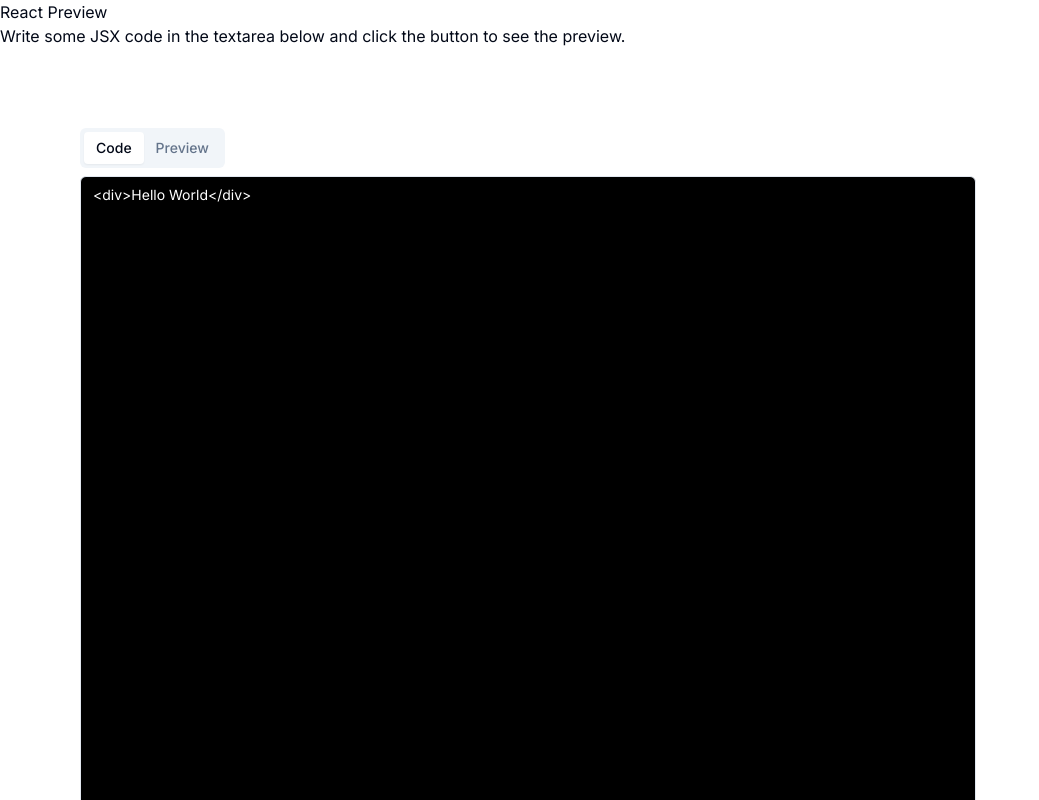
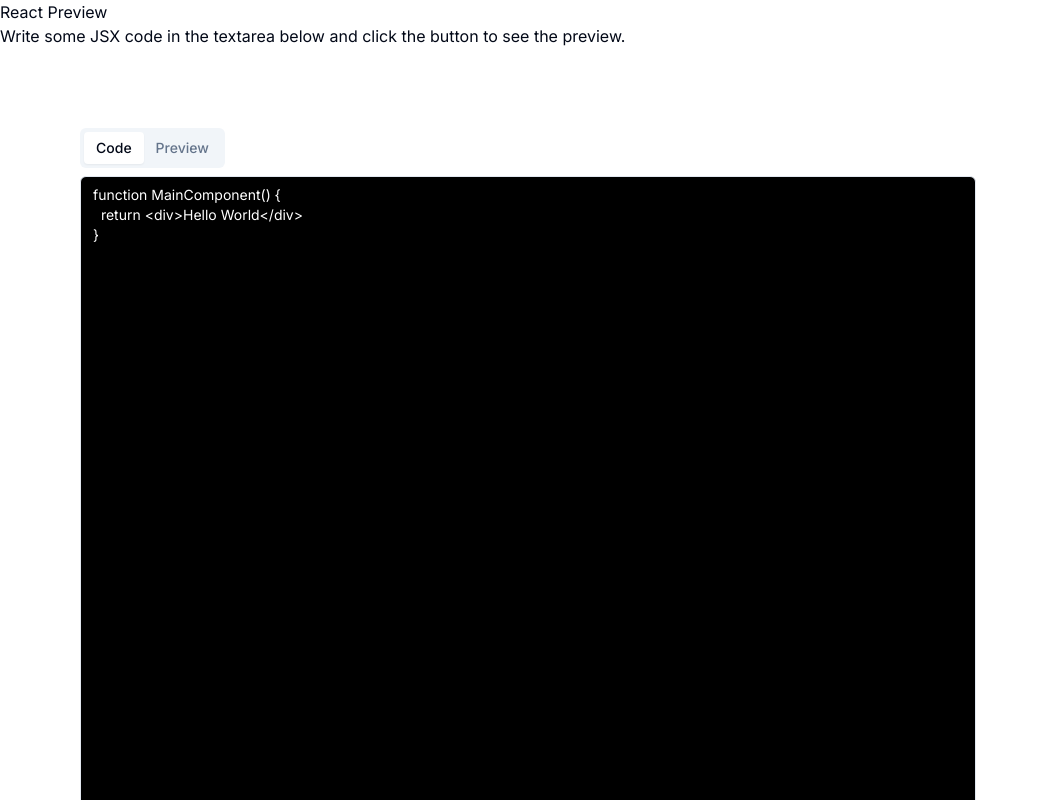
Before and after one commit to alfirus/nextjs-supabase-template, a Next.js app: page /react_preview in a window 1280 px wide. Shown: the top 800 px of the page, without its empty margins (0-1039 px from the left). Built offline with nearby package versions, Linux system fonts and the light colour scheme.

Commit message:
fix default component

```diff
--- a/components/PreviewReactComponent.tsx
+++ b/components/PreviewReactComponent.tsx
@@ -6,7 +6,7 @@ import { Tabs, TabsContent, TabsList, TabsTrigger } from "@/components/ui/tabs"
 import { Textarea } from "@/components/ui/textarea"
 
 export default function PreviewReactComponent() {
-  const [code, setCode] = useState<string>("<div>Hello World</div>")
+  const [code, setCode] = useState<string>("function MainComponent() {\n  return <div>Hello World</div>\n}")
   const [componentCode, setComponentCode] = useState<string>("")
 
   return (
@@ -24,6 +24,7 @@ export default function PreviewReactComponent() {
             rows={100}
             value={code}
             onChange={(e) => setCode(e.target.value)}
+            placeholder="Enter your React component code here"
           />
         </TabsContent>
         <TabsContent value="preview">
--- a/components/RenderReactComponent.tsx
+++ b/components/RenderReactComponent.tsx
@@ -34,7 +34,6 @@ export default function RenderReactComponent({ componentCode }: { componentCode:
           useState,
           useEffect
         )
-        console.log("Component:", Component)
 
         // 既存のルートを使用してレンダリング
         rootRef.current.render(<Component />)
```
